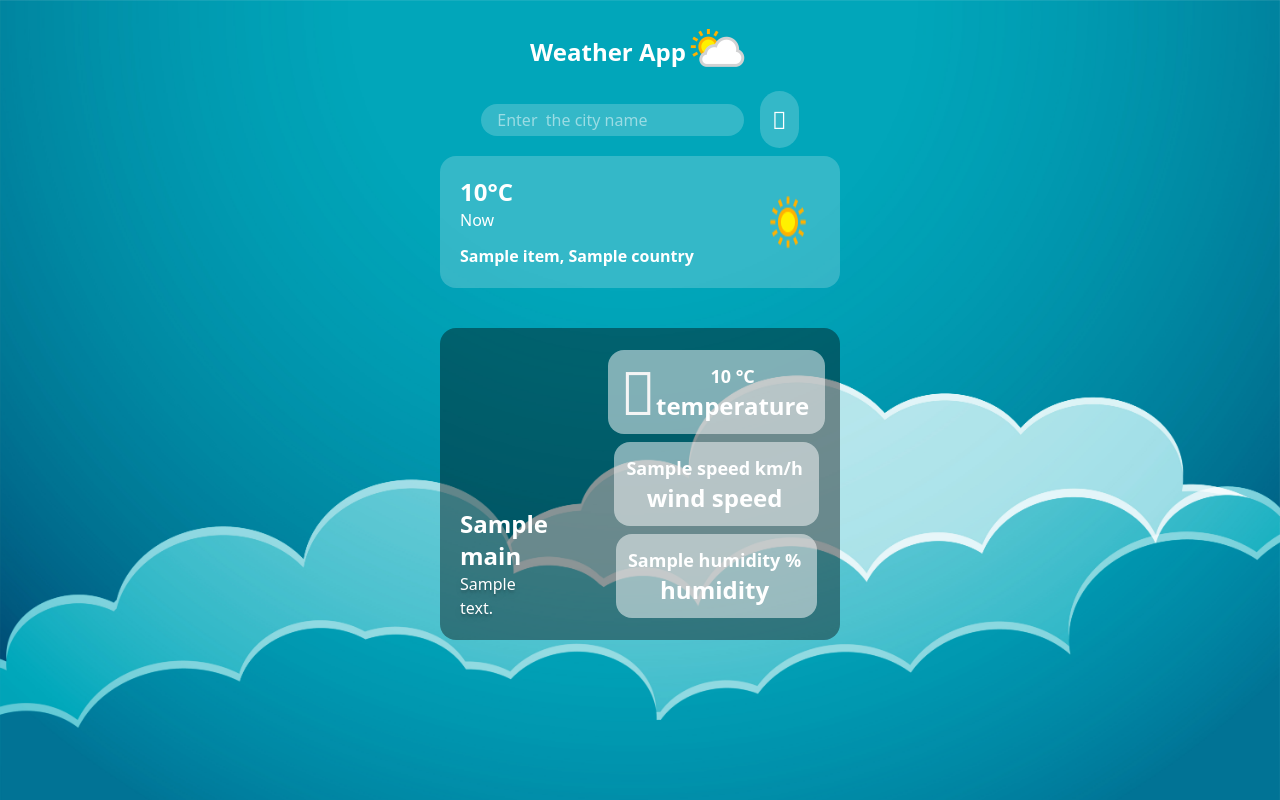
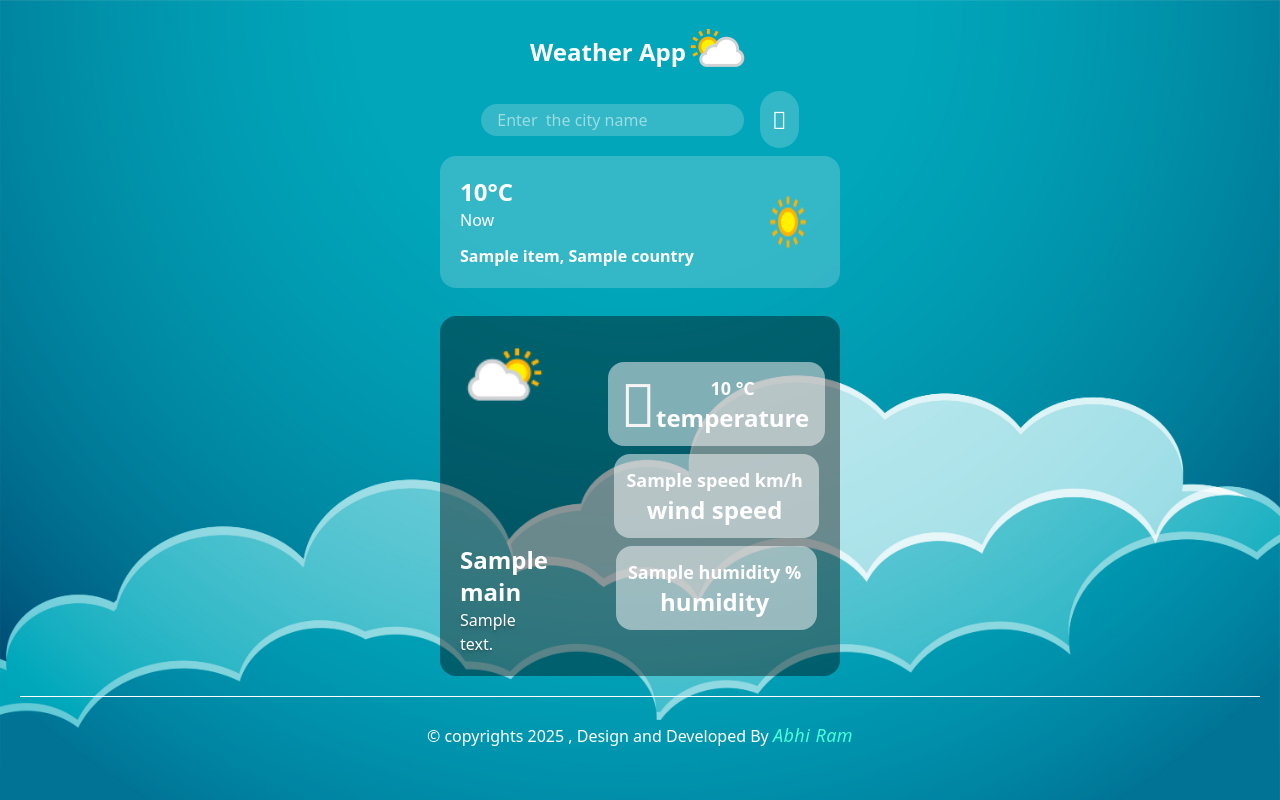
Before and after one commit to Its-Abhi-Ram/weather, a Django app: page / in a window 1280 px wide. Run offline with Django 5.2, Linux system fonts and the light colour scheme; tables that the repository leaves empty hold one stand-in row (values such as "Sample post"); a database or web service that is not in the repository returns one stand-in record (values such as "Sample title"); data that the repository does not hold is empty; some libraries are stand-ins or nearby versions.

Commit message:
bug-fixing with footer

```diff
--- a/Project/settings.py
+++ b/Project/settings.py
@@ -25,7 +25,7 @@ SECRET_KEY = 'django-insecure-i9#gu@c^esjc@=$y)%j11$gdwl!tf0(34k1_$l-w^7$zb9ho-6
 # SECURITY WARNING: don't run with debug turned on in production!
 DEBUG = True
 
-ALLOWED_HOSTS = ['weather-8tsx.onrender.com']
+ALLOWED_HOSTS = ['*']
 
 
 # Application definition
--- a/app/static/style.css
+++ b/app/static/style.css
@@ -7,20 +7,11 @@
       "Segoe UI Emoji", "Segoe UI Symbol", "Noto Color Emoji";
     --font-mono: ui-monospace, SFMono-Regular, Menlo, Monaco, Consolas, "Liberation Mono",
       "Courier New", monospace;
-    --color-sky-100: oklch(95.1% 0.026 236.824);
-    --color-sky-500: oklch(68.5% 0.169 237.323);
-    --color-blue-100: oklch(93.2% 0.032 255.585);
-    --color-blue-800: oklch(42.4% 0.199 265.638);
+    --color-neutral-100: oklch(97% 0 0);
     --color-black: #000;
     --color-white: #fff;
     --spacing: 0.25rem;
-    --container-3xs: 16rem;
-    --container-2xs: 18rem;
     --container-md: 28rem;
-    --container-2xl: 42rem;
-    --container-3xl: 48rem;
-    --container-4xl: 56rem;
-    --container-6xl: 72rem;
     --text-lg: 1.125rem;
     --text-lg--line-height: calc(1.75 / 1.125);
     --text-xl: 1.25rem;
@@ -29,18 +20,15 @@
     --text-2xl--line-height: calc(2 / 1.5);
     --text-4xl: 2.25rem;
     --text-4xl--line-height: calc(2.5 / 2.25);
-    --text-5xl: 3rem;
-    --text-5xl--line-height: 1;
     --text-6xl: 3.75rem;
     --text-6xl--line-height: 1;
     --text-7xl: 4.5rem;
     --text-7xl--line-height: 1;
-    --text-9xl: 8rem;
-    --text-9xl--line-height: 1;
     --font-weight-semibold: 600;
     --font-weight-bold: 700;
     --font-weight-extrabold: 800;
-    --radius-lg: 0.5rem;
+    --tracking-tighter: -0.05em;
+    --tracking-wide: 0.025em;
     --radius-2xl: 1rem;
     --blur-md: 12px;
     --default-font-family: var(--font-sans);
@@ -196,14 +184,26 @@
   .static {
     position: static;
   }
+  .my-0 {
+    margin-block: calc(var(--spacing) * 0);
+  }
+  .my-4 {
+    margin-block: calc(var(--spacing) * 4);
+  }
+  .mt-1 {
+    margin-top: calc(var(--spacing) * 1);
+  }
+  .mt-2 {
+    margin-top: calc(var(--spacing) * 2);
+  }
   .mt-3 {
     margin-top: calc(var(--spacing) * 3);
   }
-  .mt-4 {
-    margin-top: calc(var(--spacing) * 4);
-  }
   .mt-5 {
     margin-top: calc(var(--spacing) * 5);
+  }
+  .mt-10 {
+    margin-top: calc(var(--spacing) * 10);
   }
   .mr-10 {
     margin-right: calc(var(--spacing) * 10);
@@ -211,11 +211,23 @@
   .flex {
     display: flex;
   }
+  .table {
+    display: table;
+  }
   .h-16 {
     height: calc(var(--spacing) * 16);
   }
+  .h-32 {
+    height: calc(var(--spacing) * 32);
+  }
   .h-fit {
     height: fit-content;
+  }
+  .max-h-fit {
+    max-height: fit-content;
+  }
+  .max-h-screen {
+    max-height: 100vh;
   }
   .min-h-10 {
     min-height: calc(var(--spacing) * 10);
@@ -238,14 +250,33 @@
   .max-w-40 {
     max-width: calc(var(--spacing) * 40);
   }
-  .max-w-md {
-    max-width: var(--container-md);
+  .min-w-fit {
+    min-width: fit-content;
+  }
+  .min-w-full {
+    min-width: 100%;
+  }
+  .border-collapse {
+    border-collapse: collapse;
+  }
+  .scale-x-\[-1\] {
+    --tw-scale-x: -1;
+    scale: var(--tw-scale-x) var(--tw-scale-y);
+  }
+  .transform {
+    transform: var(--tw-rotate-x,) var(--tw-rotate-y,) var(--tw-rotate-z,) var(--tw-skew-x,) var(--tw-skew-y,);
   }
   .cursor-pointer {
     cursor: pointer;
   }
+  .resize {
+    resize: both;
+  }
   .flex-col {
     flex-direction: column;
+  }
+  .flex-row-reverse {
+    flex-direction: row-reverse;
   }
   .items-center {
     align-items: center;
@@ -277,9 +320,12 @@
   .rounded-full {
     border-radius: calc(infinity * 1px);
   }
-  .border-2 {
+  .border {
     border-style: var(--tw-border-style);
-    border-width: 2px;
+    border-width: 1px;
+  }
+  .border-white {
+    border-color: var(--color-white);
   }
   .border-white\/20 {
     border-color: color-mix(in srgb, #fff 20%, transparent);
@@ -335,13 +388,12 @@
   .pr-4 {
     padding-right: calc(var(--spacing) * 4);
   }
+  .text-center {
+    text-align: center;
+  }
   .text-2xl {
     font-size: var(--text-2xl);
     line-height: var(--tw-leading, var(--text-2xl--line-height));
-  }
-  .text-4xl {
-    font-size: var(--text-4xl);
-    line-height: var(--tw-leading, var(--text-4xl--line-height));
   }
   .text-6xl {
     font-size: var(--text-6xl);
@@ -371,28 +419,126 @@
     --tw-font-weight: var(--font-weight-semibold);
     font-weight: var(--font-weight-semibold);
   }
+  .tracking-tighter {
+    --tw-tracking: var(--tracking-tighter);
+    letter-spacing: var(--tracking-tighter);
+  }
+  .tracking-wide {
+    --tw-tracking: var(--tracking-wide);
+    letter-spacing: var(--tracking-wide);
+  }
+  .text-\[\#16f2c2\] {
+    color: #16f2c2;
+  }
+  .text-\[\#45ffd8\] {
+    color: #45ffd8;
+  }
   .text-white {
     color: var(--color-white);
+  }
+  .italic {
+    font-style: italic;
+  }
+  .underline {
+    text-decoration-line: underline;
+  }
+  .outline {
+    outline-style: var(--tw-outline-style);
+    outline-width: 1px;
   }
   .outline-0 {
     outline-style: var(--tw-outline-style);
     outline-width: 0px;
   }
-  .backdrop-blur-md {
-    --tw-backdrop-blur: blur(var(--blur-md));
-    -webkit-backdrop-filter: var(--tw-backdrop-blur,) var(--tw-backdrop-brightness,) var(--tw-backdrop-contrast,) var(--tw-backdrop-grayscale,) var(--tw-backdrop-hue-rotate,) var(--tw-backdrop-invert,) var(--tw-backdrop-opacity,) var(--tw-backdrop-saturate,) var(--tw-backdrop-sepia,);
-    backdrop-filter: var(--tw-backdrop-blur,) var(--tw-backdrop-brightness,) var(--tw-backdrop-contrast,) var(--tw-backdrop-grayscale,) var(--tw-backdrop-hue-rotate,) var(--tw-backdrop-invert,) var(--tw-backdrop-opacity,) var(--tw-backdrop-saturate,) var(--tw-backdrop-sepia,);
-  }
   .text-shadow-lg {
     text-shadow: 0px 1px 2px var(--tw-text-shadow-color, rgb(0 0 0 / 0.1)), 0px 3px 2px var(--tw-text-shadow-color, rgb(0 0 0 / 0.1)), 0px 4px 8px var(--tw-text-shadow-color, rgb(0 0 0 / 0.1));
   }
+}
+@property --tw-scale-x {
+  syntax: "*";
+  inherits: false;
+  initial-value: 1;
+}
+@property --tw-scale-y {
+  syntax: "*";
+  inherits: false;
+  initial-value: 1;
+}
+@property --tw-scale-z {
+  syntax: "*";
+  inherits: false;
+  initial-value: 1;
+}
+@property --tw-rotate-x {
+  syntax: "*";
+  inherits: false;
+}
+@property --tw-rotate-y {
+  syntax: "*";
+  inherits: false;
+}
+@property --tw-rotate-z {
+  syntax: "*";
+  inherits: false;
+}
+@property --tw-skew-x {
+  syntax: "*";
+  inherits: false;
+}
+@property --tw-skew-y {
+  syntax: "*";
+  inherits: false;
 }
 @property --tw-border-style {
   syntax: "*";
   inherits: false;
   initial-value: solid;
 }
+@property --tw-mask-linear {
+  syntax: "*";
+  inherits: false;
+  initial-value: linear-gradient(#fff, #fff);
+}
+@property --tw-mask-radial {
+  syntax: "*";
+  inherits: false;
+  initial-value: linear-gradient(#fff, #fff);
+}
+@property --tw-mask-conic {
+  syntax: "*";
+  inherits: false;
+  initial-value: linear-gradient(#fff, #fff);
+}
+@property --tw-mask-linear-position {
+  syntax: "*";
+  inherits: false;
+  initial-value: 0deg;
+}
+@property --tw-mask-linear-from-position {
+  syntax: "*";
+  inherits: false;
+  initial-value: 0%;
+}
+@property --tw-mask-linear-to-position {
+  syntax: "*";
+  inherits: false;
+  initial-value: 100%;
+}
+@property --tw-mask-linear-from-color {
+  syntax: "*";
+  inherits: false;
+  initial-value: black;
+}
+@property --tw-mask-linear-to-color {
+  syntax: "*";
+  inherits: false;
+  initial-value: transparent;
+}
 @property --tw-font-weight {
+  syntax: "*";
+  inherits: false;
+}
+@property --tw-tracking {
   syntax: "*";
   inherits: false;
 }
@@ -400,42 +546,6 @@
   syntax: "*";
   inherits: false;
   initial-value: solid;
-}
-@property --tw-backdrop-blur {
-  syntax: "*";
-  inherits: false;
-}
-@property --tw-backdrop-brightness {
-  syntax: "*";
-  inherits: false;
-}
-@property --tw-backdrop-contrast {
-  syntax: "*";
-  inherits: false;
-}
-@property --tw-backdrop-grayscale {
-  syntax: "*";
-  inherits: false;
-}
-@property --tw-backdrop-hue-rotate {
-  syntax: "*";
-  inherits: false;
-}
-@property --tw-backdrop-invert {
-  syntax: "*";
-  inherits: false;
-}
-@property --tw-backdrop-opacity {
-  syntax: "*";
-  inherits: false;
-}
-@property --tw-backdrop-saturate {
-  syntax: "*";
-  inherits: false;
-}
-@property --tw-backdrop-sepia {
-  syntax: "*";
-  inherits: false;
 }
 @property --tw-text-shadow-color {
   syntax: "*";
@@ -449,18 +559,26 @@
 @layer properties {
   @supports ((-webkit-hyphens: none) and (not (margin-trim: inline))) or ((-moz-orient: inline) and (not (color:rgb(from red r g b)))) {
     *, ::before, ::after, ::backdrop {
+      --tw-scale-x: 1;
+      --tw-scale-y: 1;
+      --tw-scale-z: 1;
+      --tw-rotate-x: initial;
+      --tw-rotate-y: initial;
+      --tw-rotate-z: initial;
+      --tw-skew-x: initial;
+      --tw-skew-y: initial;
       --tw-border-style: solid;
+      --tw-mask-linear: linear-gradient(#fff, #fff);
+      --tw-mask-radial: linear-gradient(#fff, #fff);
+      --tw-mask-conic: linear-gradient(#fff, #fff);
+      --tw-mask-linear-position: 0deg;
+      --tw-mask-linear-from-position: 0%;
+      --tw-mask-linear-to-position: 100%;
+      --tw-mask-linear-from-color: black;
+      --tw-mask-linear-to-color: transparent;
       --tw-font-weight: initial;
+      --tw-tracking: initial;
       --tw-outline-style: solid;
-      --tw-backdrop-blur: initial;
-      --tw-backdrop-brightness: initial;
-      --tw-backdrop-contrast: initial;
-      --tw-backdrop-grayscale: initial;
-      --tw-backdrop-hue-rotate: initial;
-      --tw-backdrop-invert: initial;
-      --tw-backdrop-opacity: initial;
-      --tw-backdrop-saturate: initial;
-      --tw-backdrop-sepia: initial;
       --tw-text-shadow-color: initial;
       --tw-text-shadow-alpha: 100%;
     }
--- a/app/templates/index.html
+++ b/app/templates/index.html
@@ -15,7 +15,7 @@
     <!-- <link href='https://cdn.boxicons.com/fonts/brands/boxicons-brands.min.css' rel='stylesheet'> -->
 
 </head>
-<body class="bg-[url('images/bg_image.jpg')] bg-cover bg-no-repeat min-h-screen p-5 flex flex-col items-center gap-5">
+<body class="bg-[url('images/bg_image.jpg')] bg-cover bg-no-repeat max-h-screen p-5 flex flex-col items-center gap-5 ">
     <div class="flex items-center">
 
         <div class="text-white text-2xl font-bold">Weather App</div>
@@ -39,10 +39,11 @@
         <img  src="{% static 'images/113.png' %}" alt="">
     </div>
 
-    <div class="flex justify-between bg-black/40 w-100 p-5 rounded-2xl gap-15 mt-5">
+    <div class="flex justify-between bg-black/40 w-100 p-5 rounded-2xl gap-15 mt-2">
         <div class="flex flex-col justify-between max-w-40 gap-y-30 h-fit weather">
             <h1 class="min-h-10 font-bold text-7xl">
-                <i class='bxr  bx-cloud-sun'  style='color:#45ffd8'></i>
+                <!-- <i class='bxr  bx-cloud-sun'  style='color:#45ffd8'></i> -->
+                <img src="{% static 'images/116.png' %}" class="transform scale-x-[-1] min-w-full" alt="">
             </h1>
             <div class="info">
                 <span class="text-2xl font-bold text-white">{{weather}}</span>
@@ -74,5 +75,9 @@
             </div>
         </div>
     </div>
+    <hr class="w-full my-0 border-white">
+    <footer class="mt-1 text-white text-center">
+    <p>&copy; copyrights 2025 , Design and Developed By <span class="tracking-wide italic text-lg text-[#45ffd8]">Abhi Ram</span></p>
+    </footer>
 </body>
 </html>
--- a/app/views.py
+++ b/app/views.py
@@ -8,7 +8,7 @@ def index(request):
     city = request.GET.get('city', 'bangalore')
     api_key = '03b1acbfd0387ac994dad57eb102fe01'
     api_url = f'https://api.openweathermap.org/data/2.5/weather?q={city}&appid={api_key}&units=metric'
-    # print(api_url)
+
 
 
     api = requests.get(api_url).json()
```
Also changed, not shown: other parts of app/static/style.css (+27 -12 lines).
